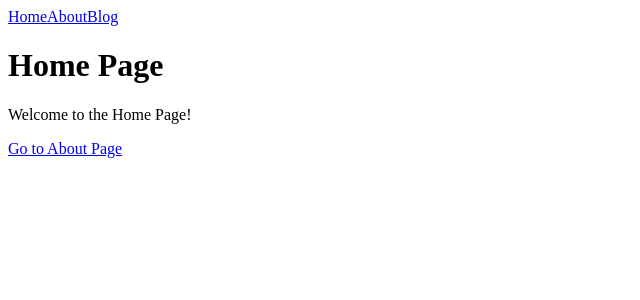
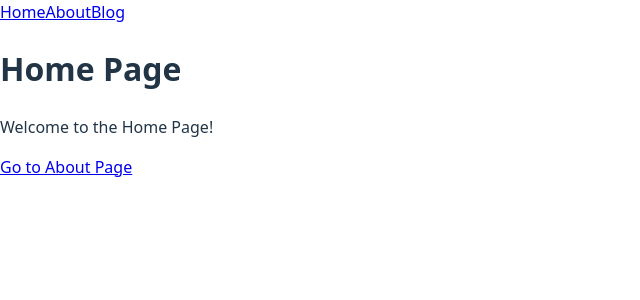
Before and after one commit to bipinjlimbu/React-Workshop---Blog-Website, a React (Vite) app: page / in a window 1280 px wide. Shown: the top 300 px of the page, without its empty margins (0-640 px from the left). Built offline with nearby package versions, Linux system fonts and the light colour scheme.

Commit message:
Default CSS Done in React

```diff
--- a/src/index.css
+++ b/src/index.css
@@ -1,68 +1,15 @@
-/* :root {
+:root {
   font-family: system-ui, Avenir, Helvetica, Arial, sans-serif;
   line-height: 1.5;
   font-weight: 400;
-
-  color-scheme: light dark;
-  color: rgba(255, 255, 255, 0.87);
-  background-color: #242424;
-
-  font-synthesis: none;
-  text-rendering: optimizeLegibility;
   -webkit-font-smoothing: antialiased;
   -moz-osx-font-smoothing: grayscale;
 }
 
-a {
-  font-weight: 500;
-  color: #646cff;
-  text-decoration: inherit;
-}
-a:hover {
-  color: #535bf2;
-}
-
 body {
   margin: 0;
-  display: flex;
-  place-items: center;
   min-width: 320px;
   min-height: 100vh;
+  background-color: #ffffff;
+  color: #213547;
 }
-
-h1 {
-  font-size: 3.2em;
-  line-height: 1.1;
-}
-
-button {
-  border-radius: 8px;
-  border: 1px solid transparent;
-  padding: 0.6em 1.2em;
-  font-size: 1em;
-  font-weight: 500;
-  font-family: inherit;
-  background-color: #1a1a1a;
-  cursor: pointer;
-  transition: border-color 0.25s;
-}
-button:hover {
-  border-color: #646cff;
-}
-button:focus,
-button:focus-visible {
-  outline: 4px auto -webkit-focus-ring-color;
-}
-
-@media (prefers-color-scheme: light) {
-  :root {
-    color: #213547;
-    background-color: #ffffff;
-  }
-  a:hover {
-    color: #747bff;
-  }
-  button {
-    background-color: #f9f9f9;
-  }
-} */
```
